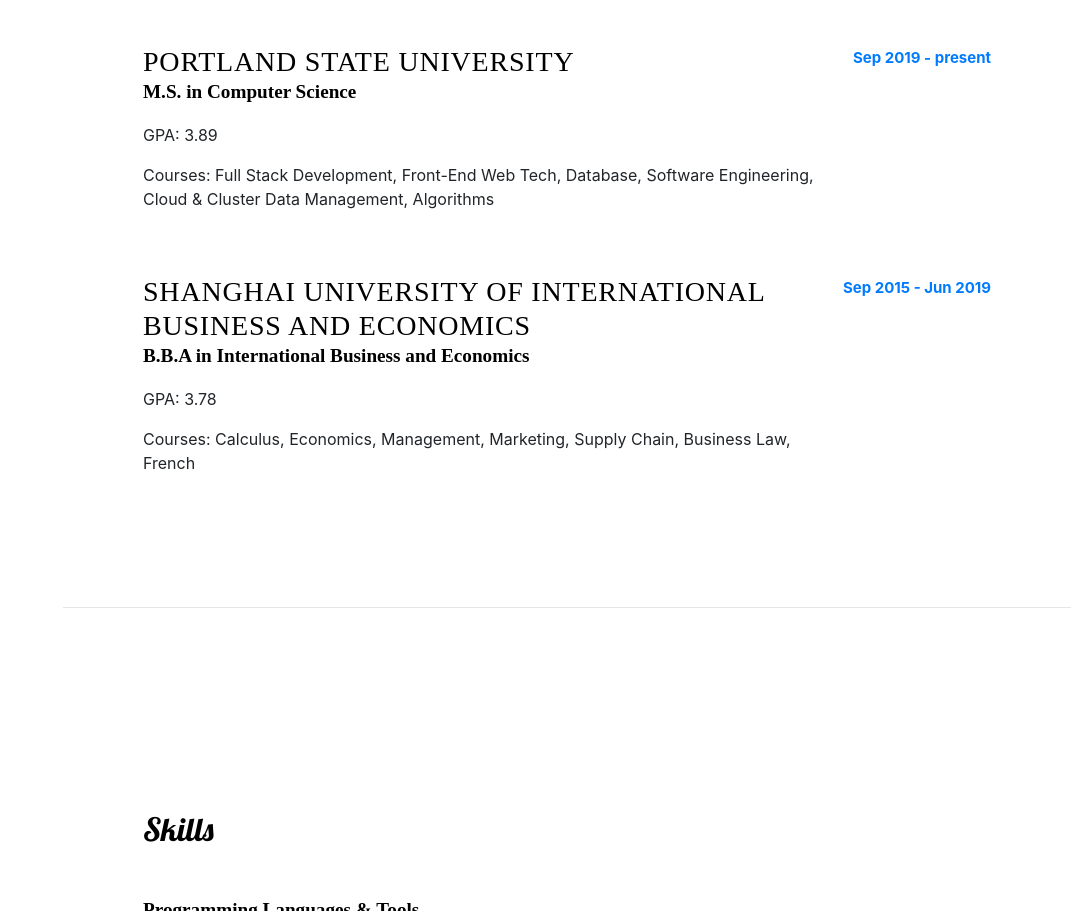
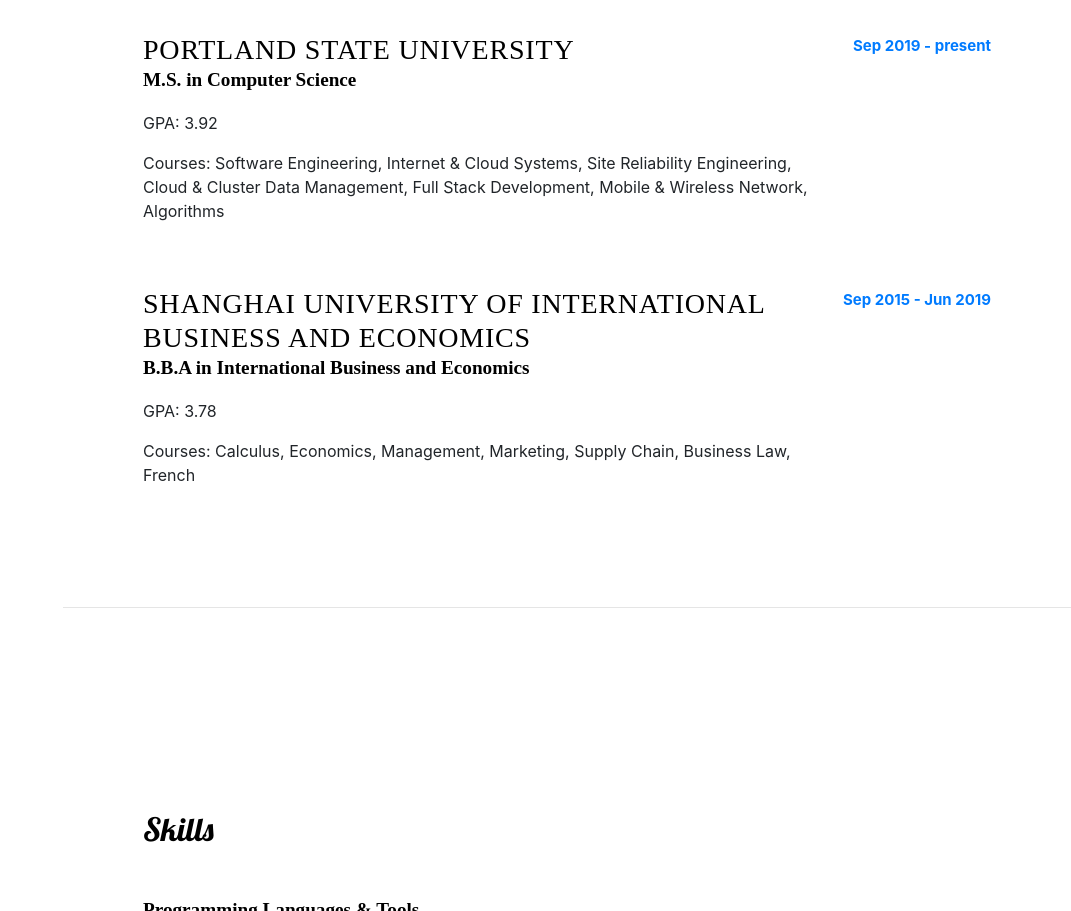
Before and after one commit to Westwood-S/resume, a website with bundled scripts: page index.html in a window 1280 px wide. Shown: the part 2905-3816 px from the top of the page, without its empty margins (209-1280 px from the left). Built offline with nearby package versions, Linux system fonts and the light colour scheme.

Commit message:
Update index.html

```diff
--- a/index.html
+++ b/index.html
@@ -218,8 +218,8 @@
               <div class="resume-content">
                 <h3 class="mb-0">Portland State University</h3>
                 <div class="subheading mb-3">M.S. in Computer Science</div>
-                <p>GPA: 3.89</p>
-                <p>Courses: Full Stack Development, Front-End Web Tech, Database, Software Engineering, Cloud & Cluster Data Management, Algorithms</p>
+                <p>GPA: 3.92</p>
+                <p>Courses: Software Engineering, Internet & Cloud Systems, Site Reliability Engineering, Cloud & Cluster Data Management, Full Stack Development, Mobile & Wireless Network, Algorithms</p>
               </div>
               <div class="resume-date text-md-right">
                 <span class="text-primary">Sep 2019 - present</span>
```
